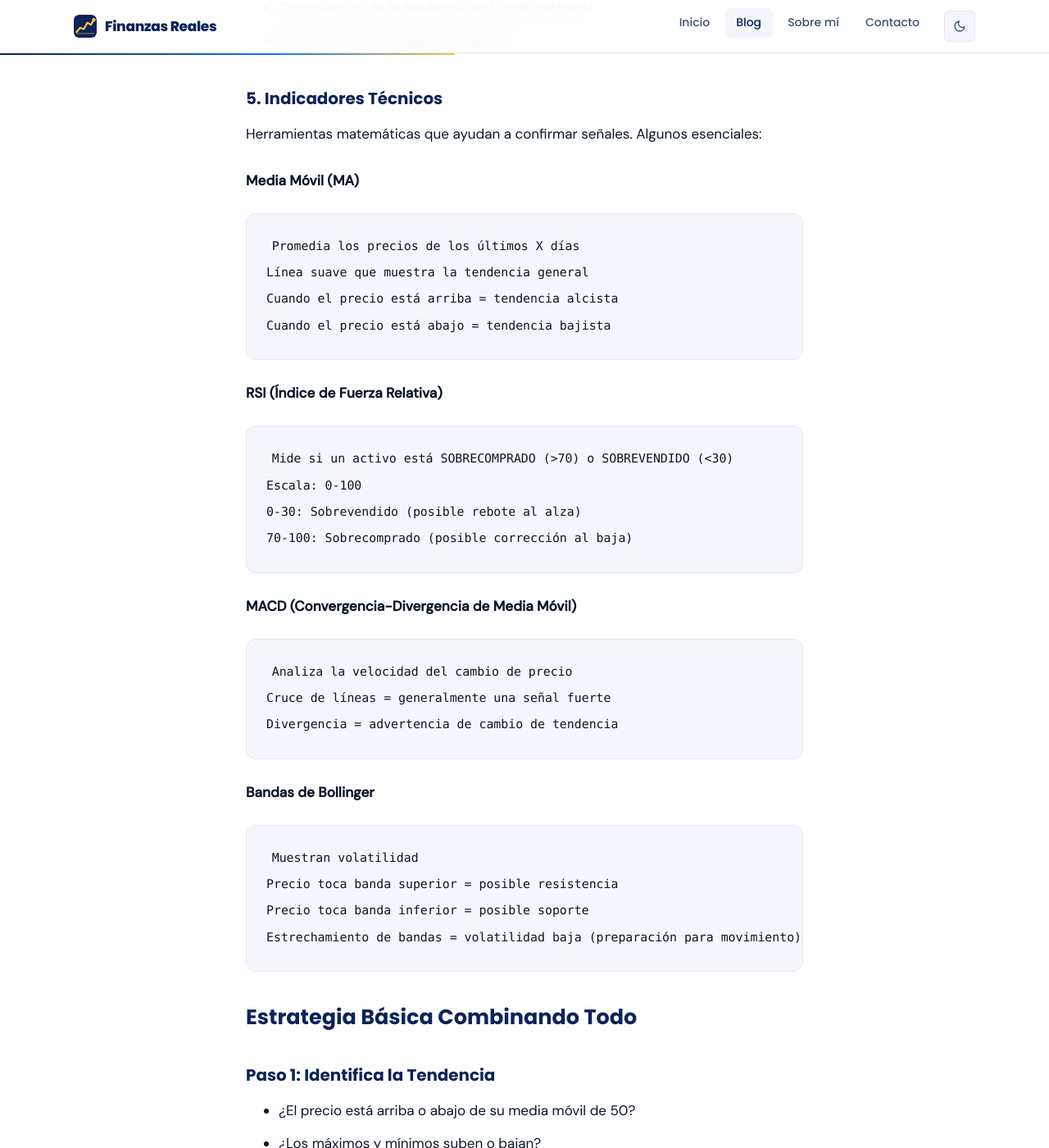
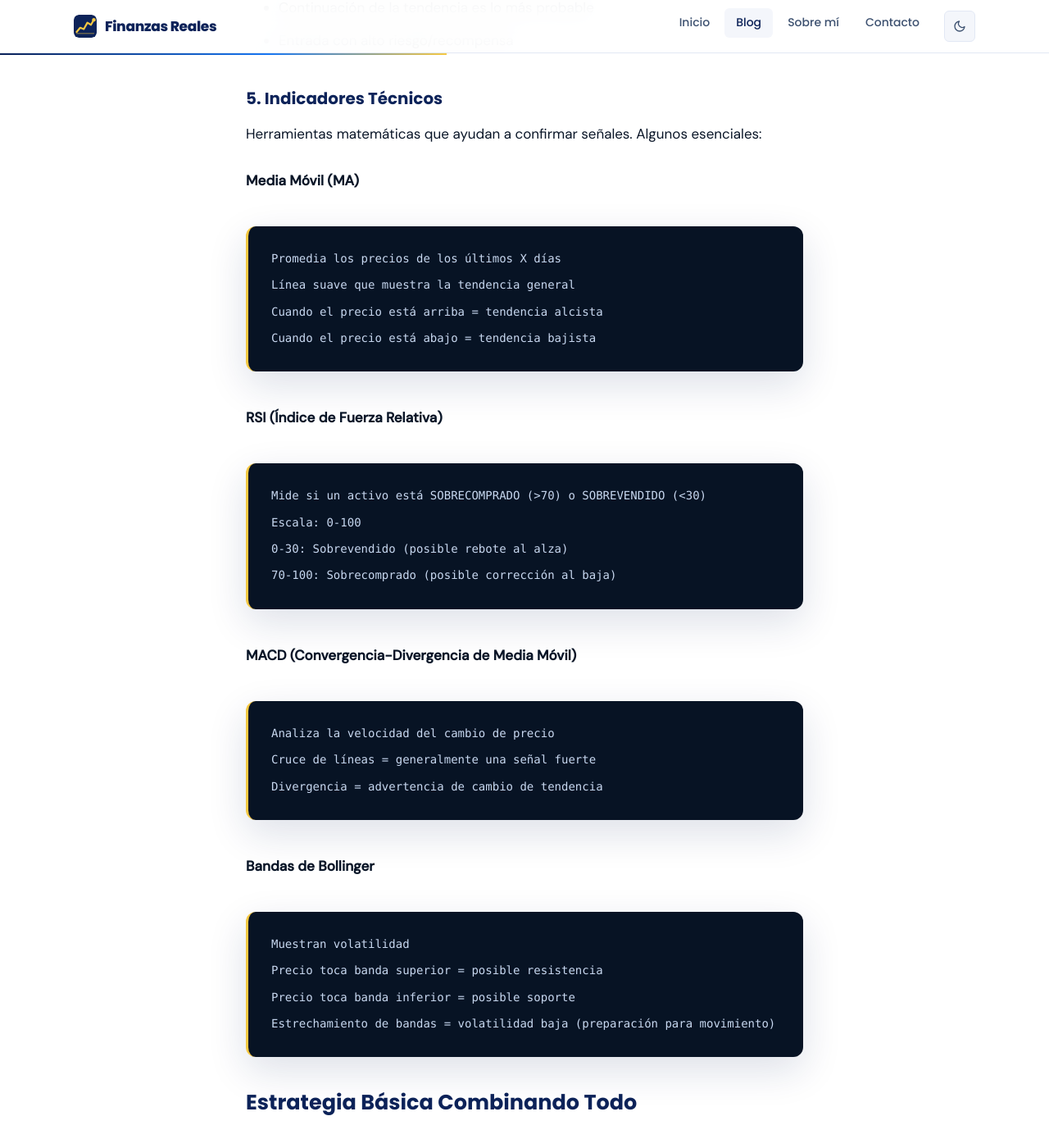
Before and after one commit to renedev0284-creator/Finanzas, a Jekyll site: the page built from _posts/2024-02-23-analisis-tecnico-basico.md, in a window 1280 px wide and 1400 px high, scrolled down 3924 px. Shown: the whole window at 82% size. Built offline with Jekyll 4.4.1, drawn with Linux system fonts in a browser that asks for light colours.

Commit message:
Rediseño bloques de código: dark navy con borde dorado
- Fondo oscuro #071324 en lugar del gris plano
- Borde izquierdo dorado (--gold) como acento de marca
- Texto claro #c8d8f0 con mejor contraste
- Sombra sutil para separación del contenido
- Inline code: fondo navy transparente, color acorde al tema

Co-Authored-By: Claude Sonnet 4.6 <noreply@anthropic.com>

```diff
--- a/assets/css/style.css
+++ b/assets/css/style.css
@@ -115,24 +115,39 @@ h1,h2,h3,h4,h5,h6 {
 }
 
 code {
-  font-family: 'Menlo','Monaco',monospace;
-  font-size: .875em;
-  background: var(--bg-soft);
-  color: var(--navy-light);
+  font-family: 'Menlo','Monaco','Consolas',monospace;
+  font-size: .85em;
+  background: rgba(13,35,89,.08);
+  color: var(--navy);
   padding: .15em .45em;
   border-radius: 4px;
 }
 
-pre {
-  background: var(--bg-soft);
-  border: 1px solid var(--border);
-  border-radius: var(--radius-md);
-  padding: var(--gap-3);
-  overflow-x: auto;
-  margin-bottom: var(--gap-3);
+[data-theme="dark"] code {
+  background: rgba(255,255,255,.08);
+  color: var(--blue-bright);
 }
 
-pre code { background: none; color: var(--text-1); }
+pre {
+  background: #071324;
+  border-radius: var(--radius-md);
+  border-left: 3px solid var(--gold);
+  padding: 1.5rem 1.5rem 1.5rem 1.75rem;
+  overflow-x: auto;
+  margin: var(--gap-4) 0;
+  box-shadow: var(--shadow-3);
+  position: relative;
+}
+
+pre code {
+  background: none;
+  color: #c8d8f0;
+  font-size: .875rem;
+  line-height: 1.8;
+  font-family: 'Menlo','Monaco','Consolas',monospace;
+  padding: 0;
+  border-radius: 0;
+}
 
 blockquote {
   border-left: 3px solid var(--gold);
```
